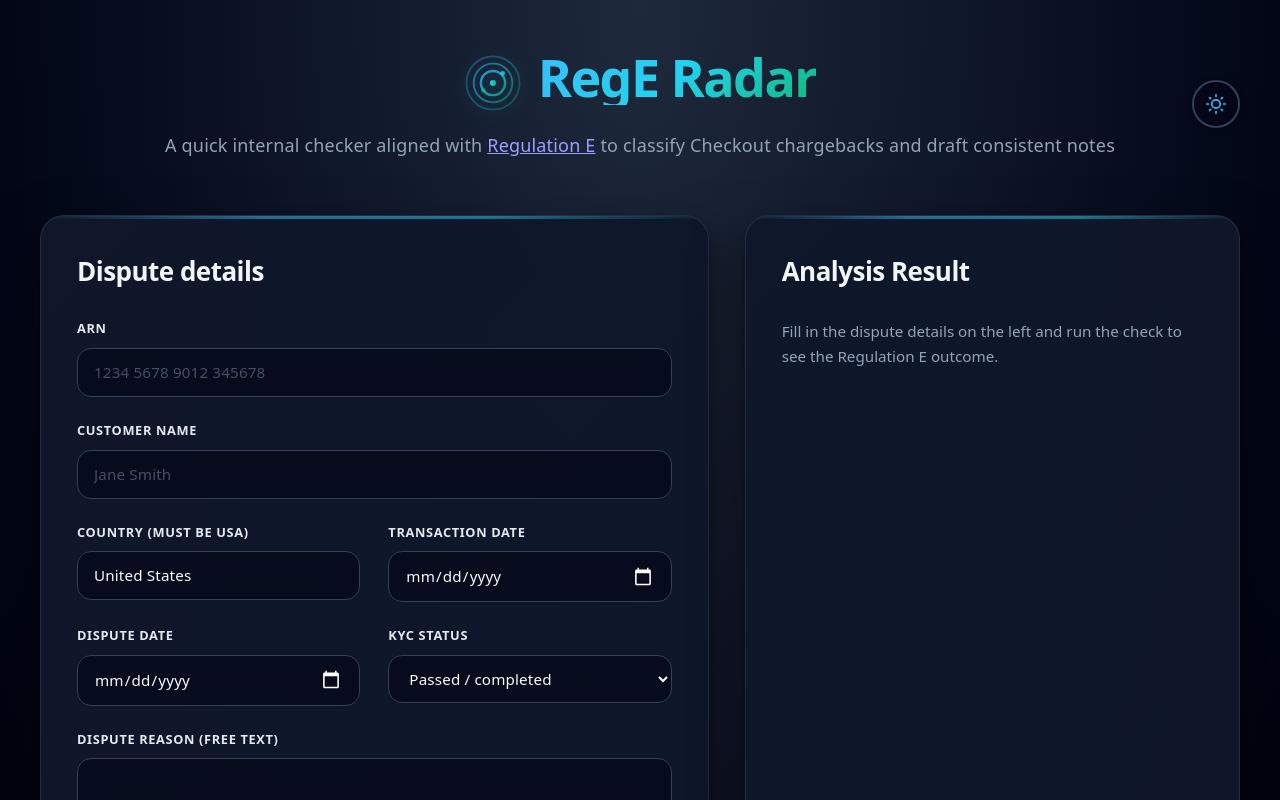
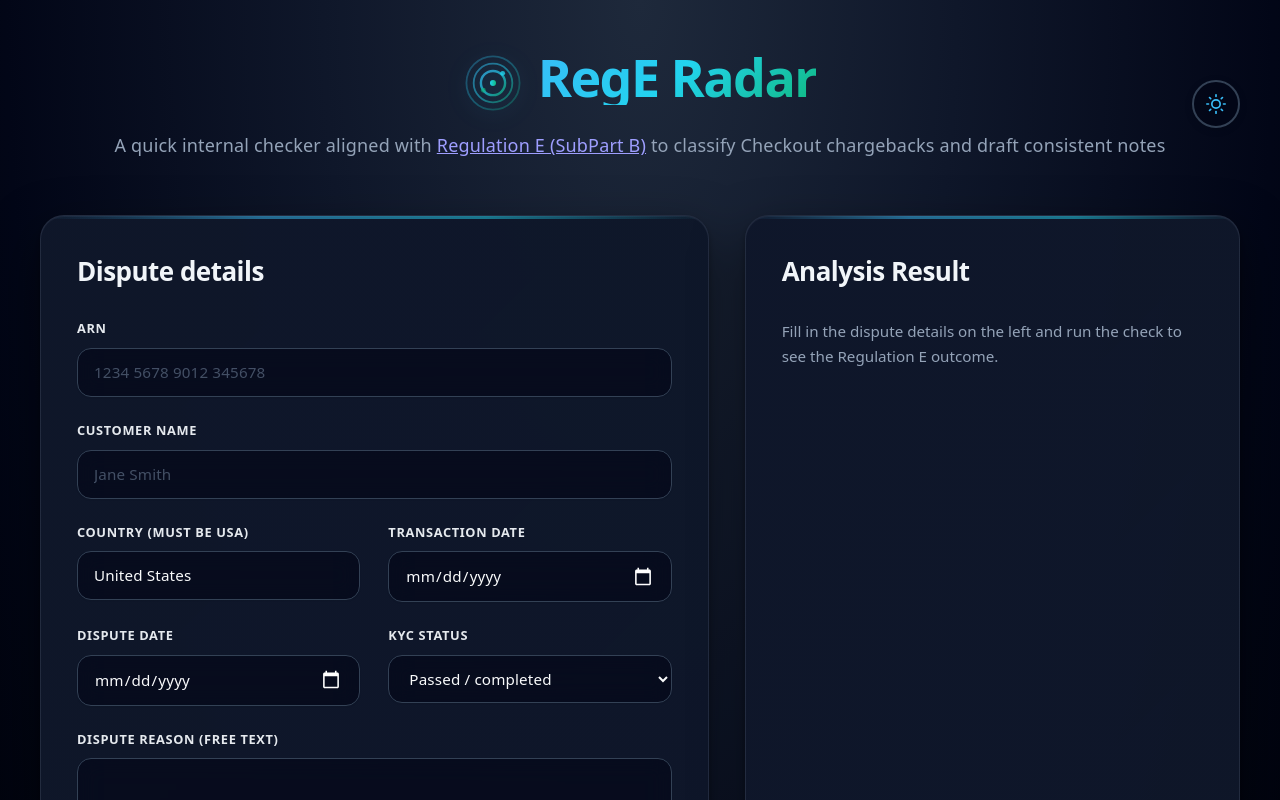
Before and after one commit to 1Kelv/reg-e-radar, a React app in the folder frontend/: page / in a window 1280 px wide. Shown: the top 800 px of the page. Built offline with nearby package versions, Linux system fonts and the light colour scheme; the HTML template or start-up script is replaced by a standard one.

Commit message:
updated REG E url and text

```diff
--- a/frontend/src/App.tsx
+++ b/frontend/src/App.tsx
@@ -215,7 +215,7 @@ function App() {
               <h1>RegE Radar</h1>
             </div>
             <p className="subtitle">
-              A quick internal checker aligned with <a href="https://www.consumerfinance.gov/rules-policy/regulations/1005/33/">Regulation E</a> to classify Checkout chargebacks and draft consistent notes
+              A quick internal checker aligned with <a href="https://www.consumerfinance.gov/rules-policy/regulations/1005/33/">Regulation E (SubPart B)</a> to classify Checkout chargebacks and draft consistent notes
             </p>
           </div>
           <button
```
Also changed, not shown: 1 other file (tests, documents, lock files or other folders).
